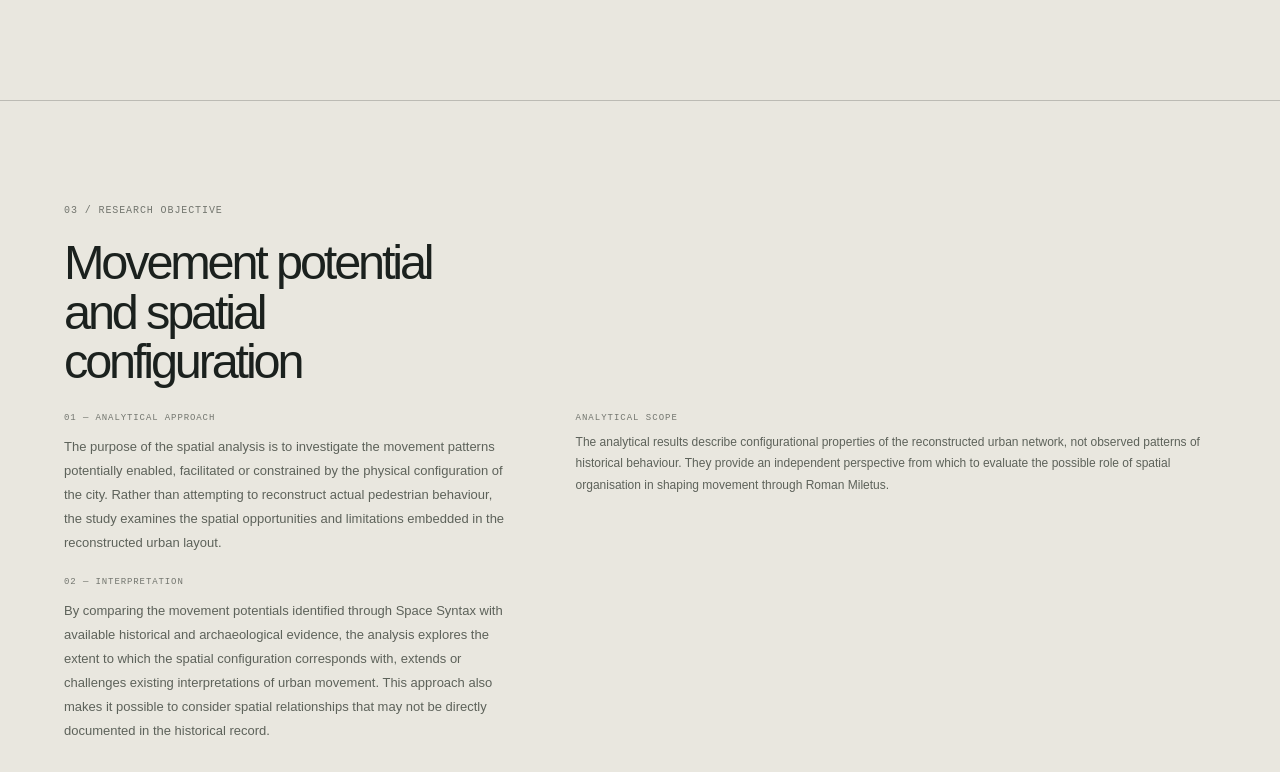
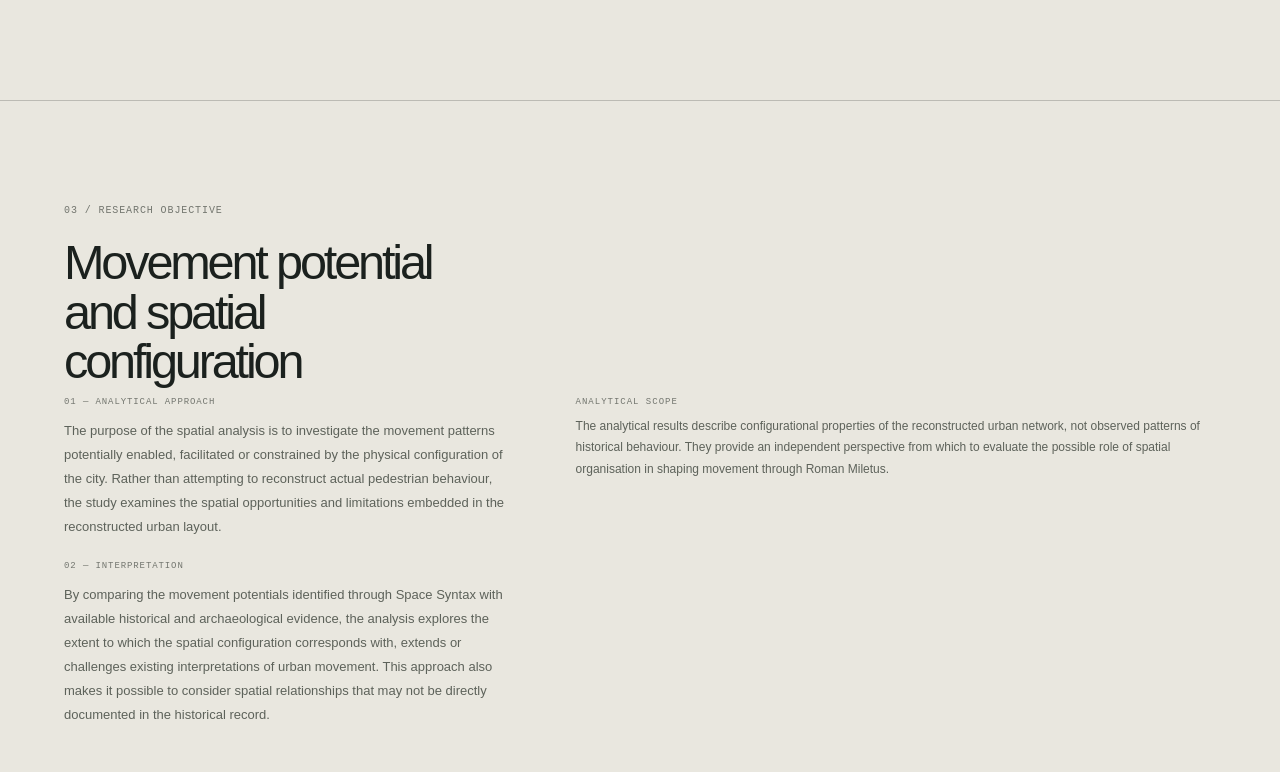
Before and after one commit to alponuru/riss, a plain HTML site: page miletus.html in a window 1280 px wide. Shown: the part 3508-4280 px from the top of the page. Drawn offline with Linux system fonts and the light colour scheme.

Commit message:
Tighten title-to-content spacing across Miletus sections

```diff
--- a/miletus.html
+++ b/miletus.html
@@ -62,7 +62,7 @@
     .hero-photo{margin:5vh 0 0}
     .hero-photo img{height:min(58vh,580px);object-fit:cover;object-position:center 48%}
     .meta{padding:22px 5vw;gap:var(--editorial-gap)}
-    .section{display:grid;grid-template-columns:minmax(190px,.82fr) minmax(0,1.18fr);column-gap:var(--editorial-gap);row-gap:26px;padding:var(--section-pad) 5vw}
+    .section{display:grid;grid-template-columns:minmax(190px,.82fr) minmax(0,1.18fr);column-gap:var(--editorial-gap);row-gap:10px;padding:var(--section-pad) 5vw}
     .section>.section-head{grid-column:1;display:block;margin:0;position:relative}
     .section>.section-head .index{display:block;padding:0;margin:2px 0 22px}
     .section>.section-head h2{font-size:clamp(32px,3.8vw,49px);line-height:1.02;letter-spacing:-.065em;max-width:430px}
```
